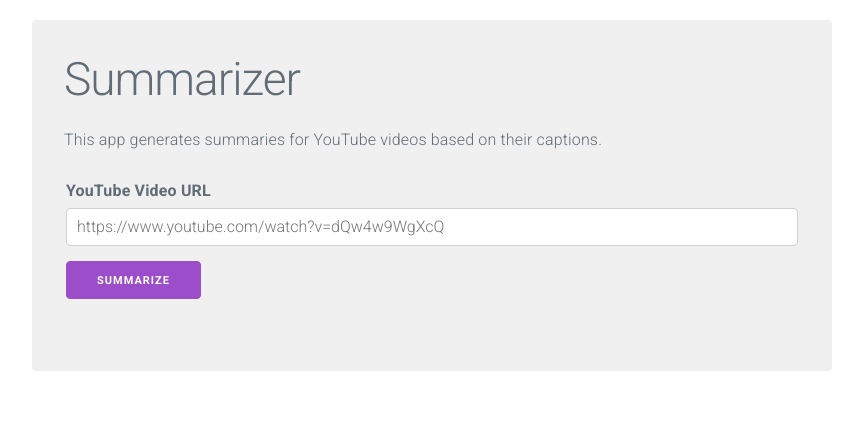
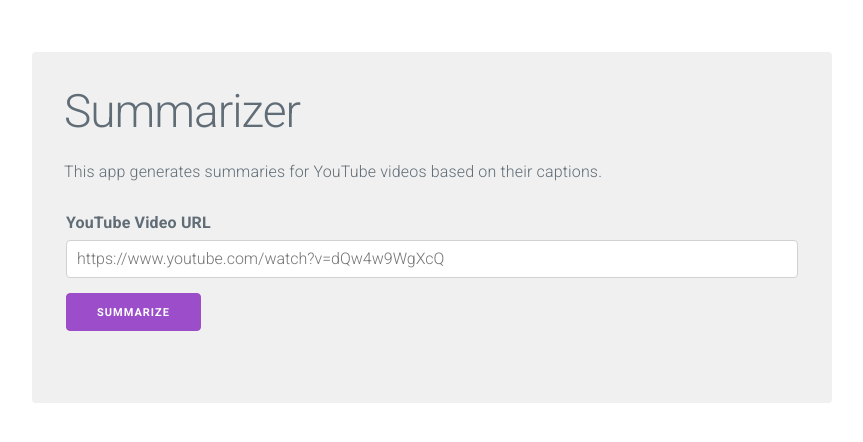
Before and after one commit to pseigo/video-summarization, a Django app: page / in a window 1280 px wide. Shown: the top 442 px of the page, without its empty margins (208-1071 px from the left). Run offline with Django 3.2, Linux system fonts and the light colour scheme.

Commit message:
Wrap page in a div

```diff
--- a/summarizer_web/summarizer/static/summarizer/css/base.css
+++ b/summarizer_web/summarizer/static/summarizer/css/base.css
@@ -1,4 +1,8 @@
 main {
+  padding: 2em;
+}
+
+main > div.hero {
   background-color: rgb(240, 240, 240);
   max-width: 80rem;
   margin: 20px auto;
--- a/summarizer_web/summarizer/templates/summarizer/index.html
+++ b/summarizer_web/summarizer/templates/summarizer/index.html
@@ -3,6 +3,7 @@
 {% block title %}Summarizer{% endblock %}
 
 {% block content %}
+<div class="hero">
   <h1>Summarizer</h1>
 
   <p>This app generates summaries for YouTube videos based on their captions.</p>
@@ -14,5 +15,6 @@
       <input class="button-primary" type="submit" value="Summarize">
     </fieldset>
   </form>
+</div>
 
 {% endblock %}
```
Lines whose indentation alone changed are shown as unchanged.
